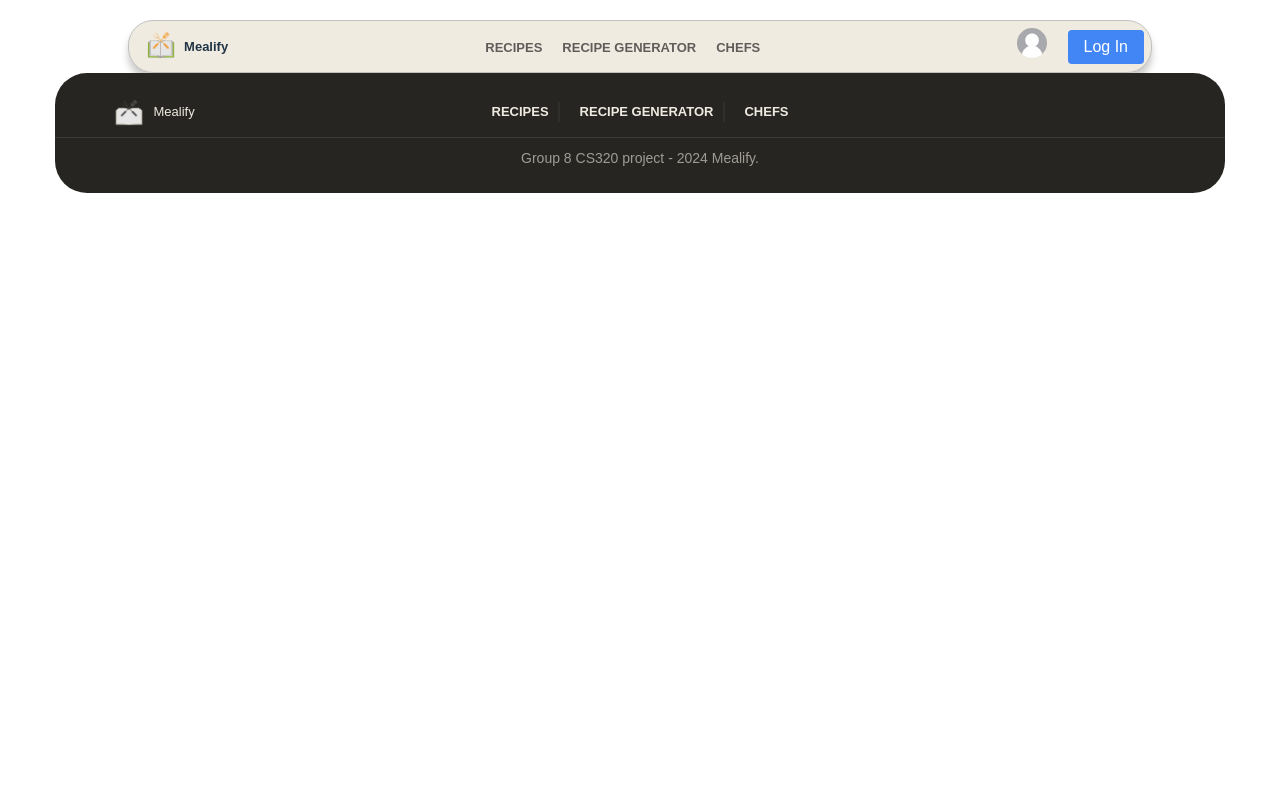
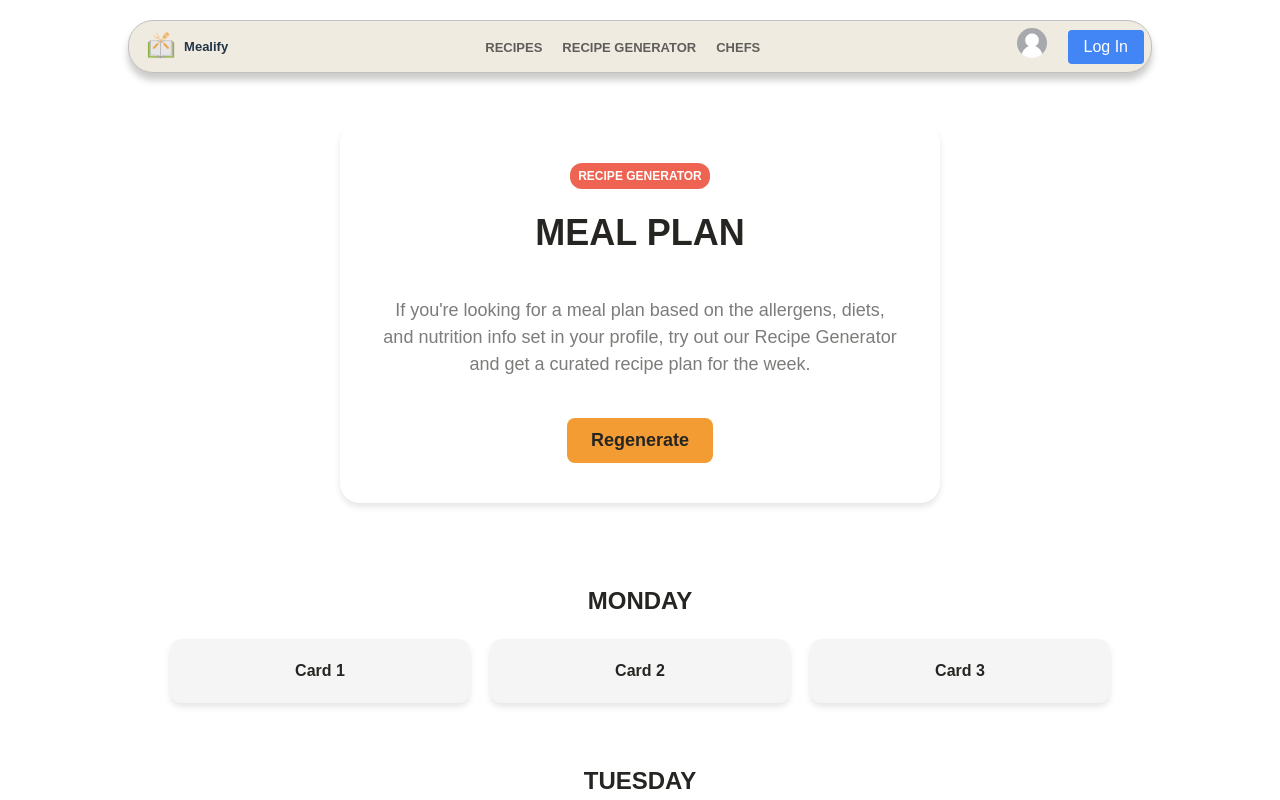
Before and after one commit to sh1v-ansh/recipe-generator-app, a Vue app in the folder client/: page /meal-plan in a window 1280 px wide. Built offline with nearby package versions, Linux system fonts and the light colour scheme; no server answers.

Commit message:
recipe generator page

```diff
--- a/client/src/App.vue
+++ b/client/src/App.vue
@@ -29,6 +29,7 @@ import Recipe from "./components/Recipe.vue";
 import RecipeFilter from "./components/Filter.vue";
 import NavBar from "./components/NavBar.vue";
 import FooterBar from "./components/FooterBar.vue";
+import GeneratedRecipes from './GeneratedRecipes.vue';
 //import axios from "axios";
 
 export default {
@@ -37,6 +38,7 @@ export default {
     Recipe,
     RecipeFilter,
     FooterBar,
+    GeneratedRecipes,
   },
 };
 </script>
@@ -52,7 +54,7 @@ html, body {
   flex-direction: column;
   align-items: center;
   justify-content: flex-start;
-  min-height: 100vh;
+  min-height: 95vh;
 }
 
 </style>
--- /dev/null
+++ b/client/src/GeneratedRecipes.vue
@@ -0,0 +1,140 @@
+<template>
+<div class="meal-plan-container">
+    <div class="meal-plan-content">
+    <div class="tag">RECIPE GENERATOR</div>
+    <div class="meal-plan-header">
+        <h1 class="title">MEAL PLAN</h1>
+    </div>
+    <p class="description">
+        If you're looking for a meal plan based on the allergens, diets, and
+        nutrition info set in your profile, try out our Recipe Generator and get a
+        curated recipe plan for the week.
+    </p>
+    <button class="generate-btn" @click="goToMealPlanGenerator">
+        Regenerate
+    </button>
+    </div>
+
+    <div v-for="day in days" :key="day" class="day-section">
+    <h2 class="day-title">{{ day }}</h2>
+    <div class="cards-container">
+        <div v-for="n in 3" :key="n" class="card-placeholder">
+        <!-- Replace this with actual card component -->
+        <div class="card-content">Card {{ n }}</div>
+        </div>
+    </div>
+    </div>
+</div>
+</template>
+
+<script setup>
+import { useRouter } from 'vue-router';
+
+const router = useRouter();
+
+const goToMealPlanGenerator = () => {
+router.push('/meal-plan');
+};
+
+const days = ['MONDAY', 'TUESDAY', 'WEDNESDAY', 'THURSDAY', 'FRIDAY'];
+</script>
+
+<style scoped>
+.meal-plan-container {
+display: flex;
+flex-direction: column;
+align-items: center;
+min-height: 100vh;
+padding: 20px;
+}
+
+.meal-plan-content {
+text-align: center;
+max-width: 600px;
+margin-bottom: 40px;
+padding: 40px;
+border-radius: 20px;
+box-shadow: 0 4px 6px rgba(0, 0, 0, 0.1);
+margin-top: 30px;
+}
+
+.meal-plan-header {
+display: flex;
+align-items: center;
+justify-content: center;
+margin-bottom: 20px;
+}
+
+.title {
+font-size: 36px;
+font-weight: bold;
+color: #262522;
+}
+
+.tag {
+display: inline-block;
+background-color: #ee6352;
+border-radius: 12px;
+color: white;
+font-size: 12px;
+font-weight: bold;
+padding: 4px 8px;
+}
+
+.description {
+font-size: 18px;
+color: #262522;
+opacity: 0.6;
+margin-bottom: 40px;
+}
+
+.generate-btn {
+background-color: #f29c33;
+color: #262522;
+font-size: 18px;
+font-weight: bold;
+padding: 12px 24px;
+border: none;
+border-radius: 8px;
+cursor: pointer;
+transition: background-color 0.3s;
+}
+
+.generate-btn:hover {
+background-color: #c47e2a;
+}
+
+.day-section {
+width: 100%;
+max-width: 1200px;
+margin: 20px 0;
+}
+
+.day-title {
+font-size: 24px;
+font-weight: bold;
+color: #262522;
+margin-bottom: 20px;
+}
+
+.cards-container {
+display: flex;
+gap: 20px;
+justify-content: center;
+}
+
+.card-placeholder {
+background-color: #f5f5f5;
+border-radius: 12px;
+padding: 20px;
+text-align: center;
+width: 300px;
+box-shadow: 0px 4px 6px rgba(0, 0, 0, 0.1);
+}
+
+.card-content {
+font-size: 16px;
+font-weight: bold;
+color: #262522;
+}
+</style>
--- a/client/src/RecipeGenerator.vue
+++ b/client/src/RecipeGenerator.vue
@@ -1,10 +1,97 @@
-
 <template>
-    <div style="width: 100vw; padding: 0;">
-      {{ recipes }}
-      <button @click="getRecipes">Get Recipes</button>
+  <div class="meal-plan-container">
+    <div class="meal-plan-content">
+      <div class="tag">RECIPE GENERATOR</div>
+      <div class="meal-plan-header">
+        <h1 class="title">MEAL PLAN</h1>
+      </div>
+      <p class="description">
+        If you're looking for a meal plan based on the allergens, diets, and
+        nutrition info set in your profile, try out our Recipe Generator and get a
+        curated recipe plan for the week.
+      </p>
+      <button class="generate-btn" @click="goToMealPlanGenerator">
+  Generate
+</button>
     </div>
+  </div>
 </template>
 
-<script>
+<script setup>
+import { useRouter } from 'vue-router';
+
+const router = useRouter();
+
+const goToMealPlanGenerator = () => {
+  router.push('/meal-plan')
+};
 </script>
+
+<style scoped>
+.meal-plan-container {
+  display: flex;
+  justify-content: center;
+  align-items: center;
+  height: calc(72vh);
+}
+
+.meal-plan-content {
+  text-align: center;
+  max-width: 600px;
+  padding: 40px;
+  border-radius: 20px;
+  box-shadow: 0 4px 6px rgba(0, 0, 0, 0.1);
+}
+
+.meal-plan-header {
+  display: flex;
+  align-items: center;
+  justify-content: center;
+  margin-bottom: 20px;
+}
+
+.logo {
+  width: 30px;
+  height: 30px;
+  margin-right: 10px;
+}
+
+.title {
+  font-size: 36px;
+  font-weight: bold;
+  color: #262522;
+}
+
+.tag {
+  display: inline-block;
+  background-color: #EE6352;
+  border-radius: 12px;
+  color: white;
+  font-size: 12px;
+  font-weight: bold;
+  padding: 4px 8px;
+}
+
+.description {
+  font-size: 18px;
+  color: #262522;
+  opacity: 0.6;
+  margin-bottom: 40px;
+}
+
+.generate-btn {
+  background-color: #9FDC26;
+  color: #262522;
+  font-size: 18px;
+  font-weight: bold;
+  padding: 12px 24px;
+  border: none;
+  border-radius: 8px;
+  cursor: pointer;
+  transition: background-color 0.3s;
+}
+
+.generate-btn:hover {
+  background-color: #81B218;
+}
+</style>
--- a/client/src/router.js
+++ b/client/src/router.js
@@ -2,12 +2,14 @@ import { createRouter, createWebHistory } from 'vue-router';
 import Recipes from './Recipes.vue';
 import RecipeGenerator from './RecipeGenerator.vue';
 import Chefs from './Chefs.vue';
+import GeneratedRecipes from './GeneratedRecipes.vue';
 
 const routes = [
     { path: '/', redirect: '/recipes' }, //Default page
     { path: '/recipes', component: Recipes },
     { path: '/recipe-generator', component: RecipeGenerator },
     { path: '/chefs', component: Chefs },
+    {path: '/meal-plan', component: GeneratedRecipes},
 ];
 
 const router = createRouter({
```
